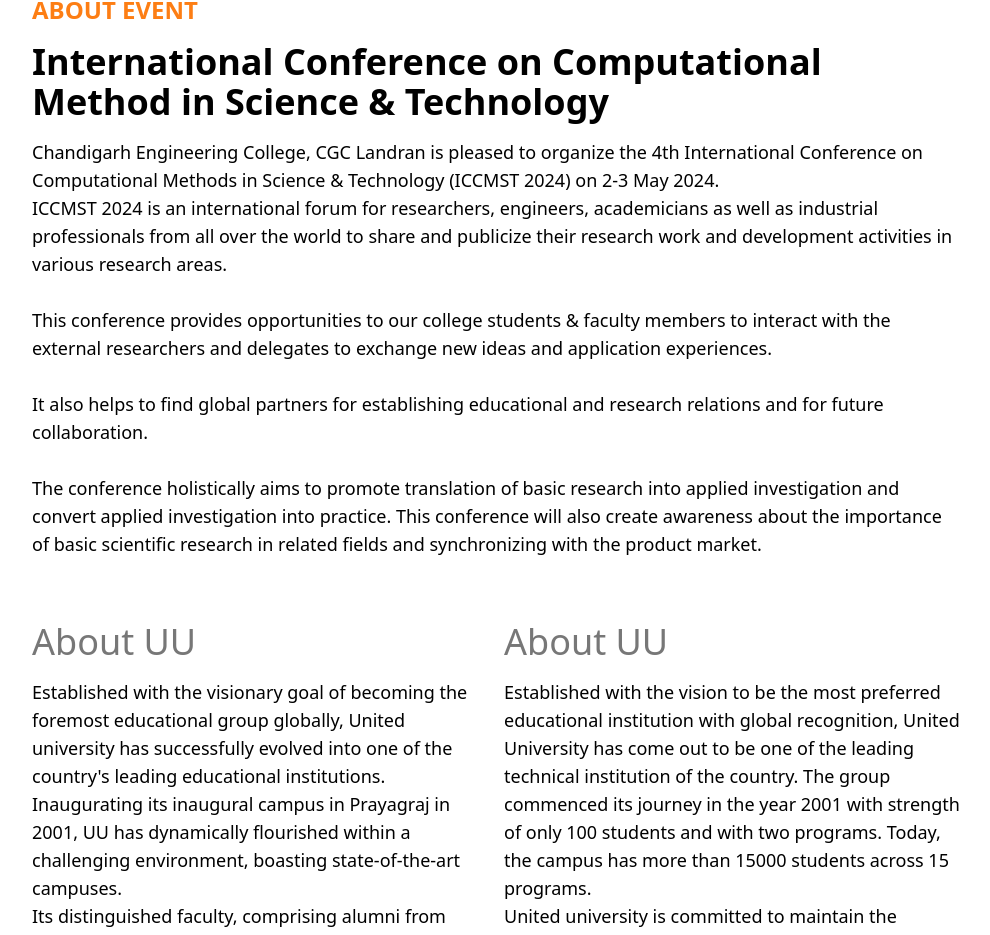
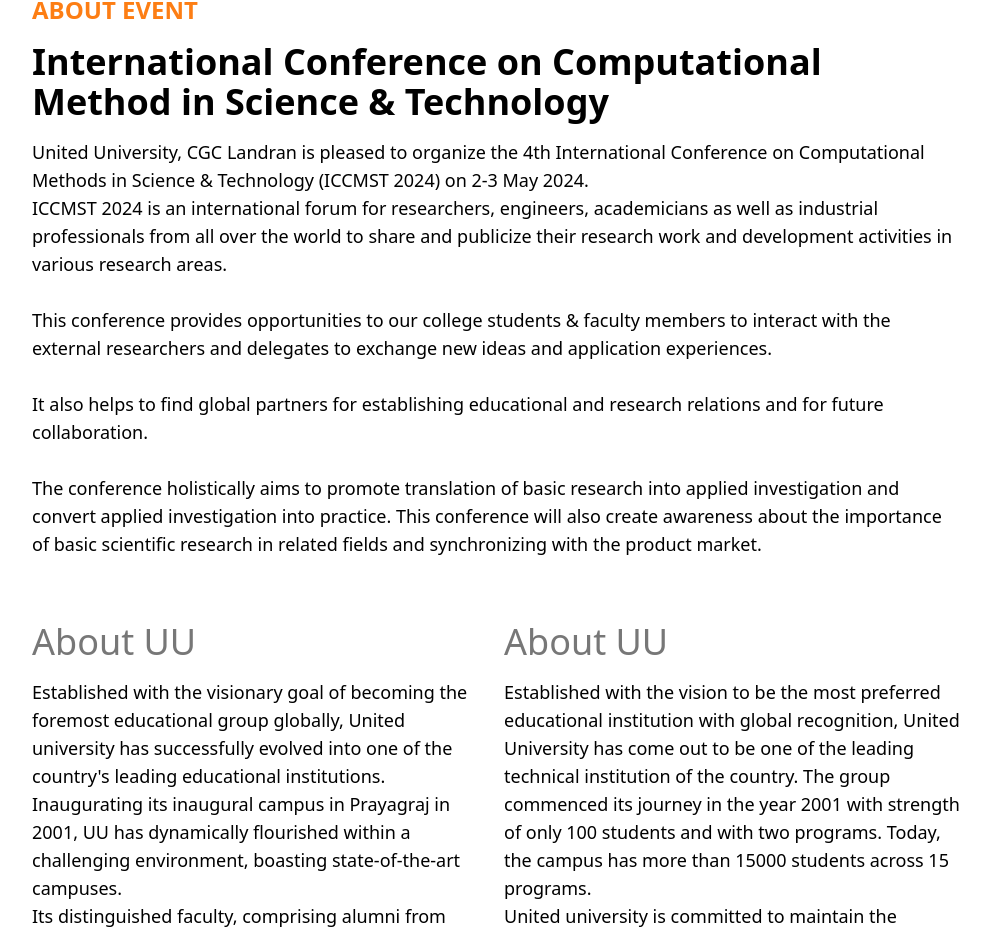
Before and after one commit to manishshukla00/conference, a React (Create React App) app: page / in a window 1280 px wide. Shown: the part 1138-2073 px from the top of the page, without its empty margins (144-1134 px from the left). Built offline with nearby package versions, Linux system fonts and the light colour scheme.

Commit message:
Add files via upload

```diff
--- a/src/components/Event.jsx
+++ b/src/components/Event.jsx
@@ -9,8 +9,8 @@
         International Conference on Computational Method in Science & Technology
       </h2>
       <p className="text-lg">
-        Chandigarh Engineering College, CGC Landran is pleased to organize the
-        4th International Conference on Computational Methods in Science &
+        United University, CGC Landran is pleased to organize the 4th
+        International Conference on Computational Methods in Science &
         Technology (ICCMST 2024) on 2-3 May 2024.
         <br />
         ICCMST 2024 is an international forum for researchers, engineers,
```
